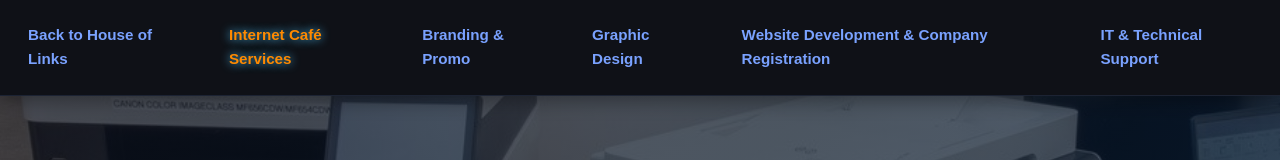
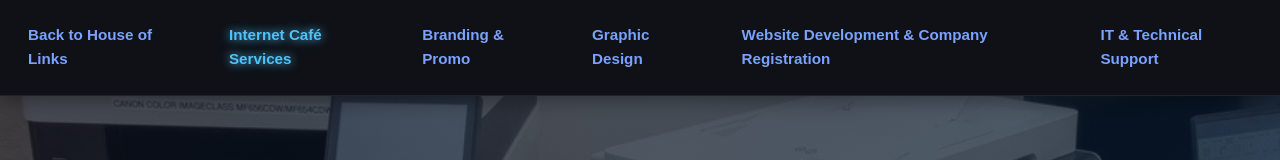
Before and after one commit to MamabekaAnn/houseoflinks-website, a plain HTML site: page internet-cafe.html in a window 1280 px wide. Shown: the top 160 px of the page. Drawn offline with Linux system fonts and the light colour scheme.

Commit message:
Update internet-cafe.html

```diff
--- a/internet-cafe.html
+++ b/internet-cafe.html
@@ -76,7 +76,7 @@
   }
 
   .nav a.active {
-    color: #ff8a00;
+    color: #4fc3f7;
   }
 
   /* Hamburger styles */
```
